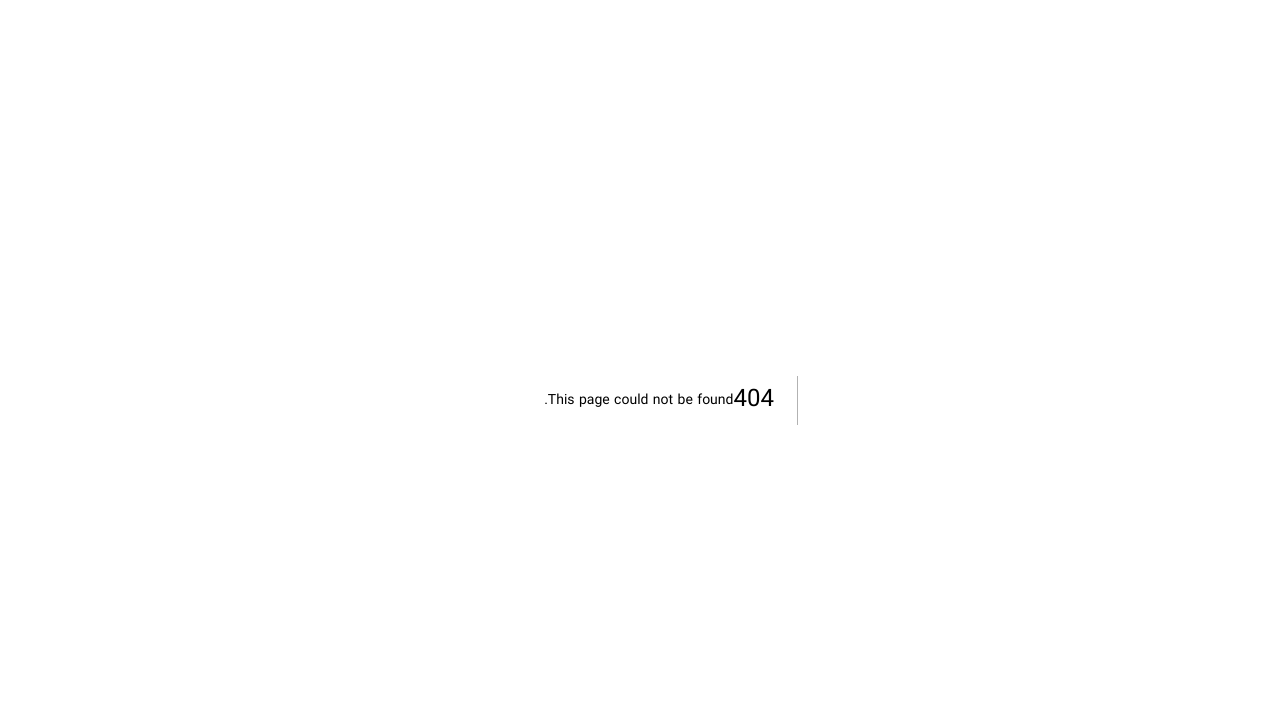
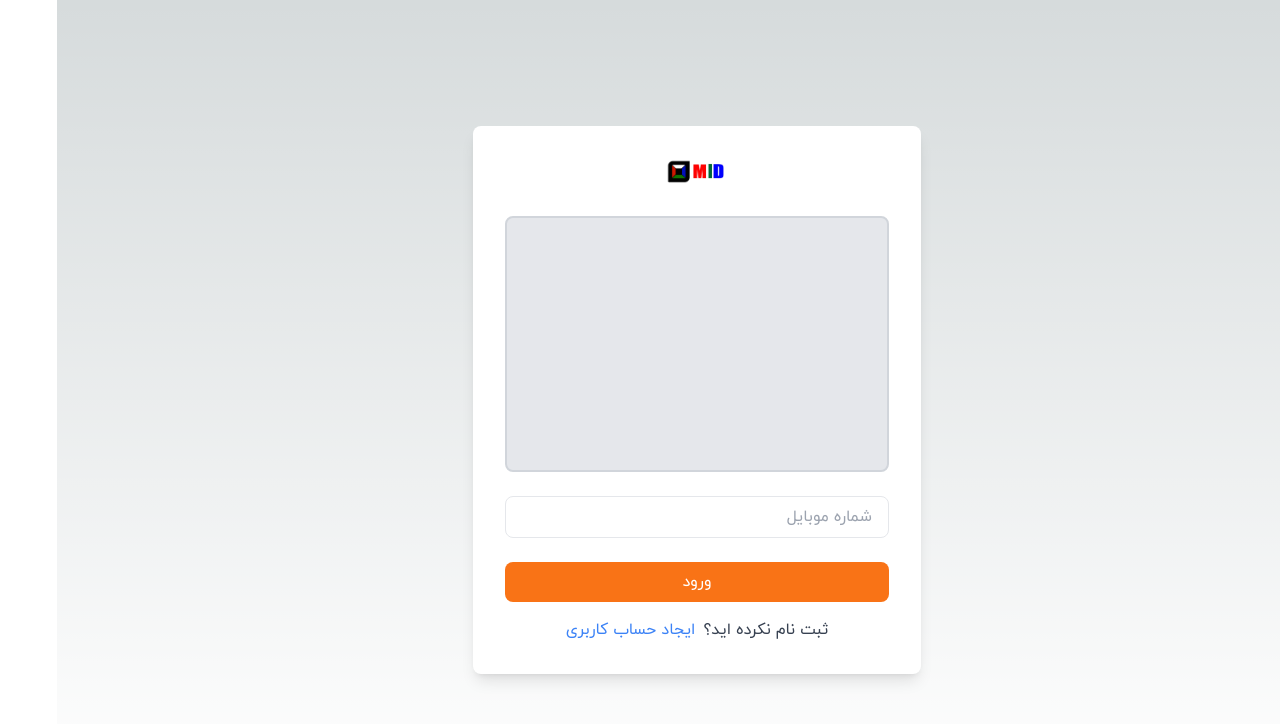
Before and after one commit to NooshinBarazi/mid, a Next.js app: page /login in a window 1280 px wide. Before the commit this address had no page. Shown: the top 724 px of the page. Built offline with nearby package versions, Linux system fonts and the light colour scheme.

Commit message:
build login page

```diff
--- /dev/null
+++ b/app/login/page.tsx
@@ -0,0 +1,86 @@
+"use client";
+import Image from "next/image";
+import { useState } from "react";
+import { useForm } from "react-hook-form";
+
+export default function Login() {
+  const [isModalOpen, setIsModalOpen] = useState(false);
+  const { register, handleSubmit } = useForm();
+
+  const onSubmit = () => {
+    console.log("onsubmit login");
+    setIsModalOpen(true);
+  };
+
+  return (
+    <main className="min-h-screen flex  items-center justify-center p-4">
+      <div className="bg-white md:shadow-lg rounded-lg p-8 w-full max-w-md">
+        <div className="text-xl font-bold flex justify-center mb-8">
+          <Image
+            src="/assets/images/logomid.jpg"
+            alt="Logo"
+            width={64}
+            height={64}
+            className="rounded-lg"
+          />
+        </div>
+        <div className="mb-6">
+          <div className="border-2 border-gray-300 bg-gray-200 rounded-lg h-64"></div>
+        </div>
+        <form onSubmit={handleSubmit(onSubmit)}>
+          <div className="mb-6">
+            <input
+              type="text"
+              placeholder="شماره موبایل"
+              className="w-full px-4 py-2 border rounded-lg focus:outline-none focus:ring-2 focus:ring-orange-500"
+              {...register("phoneNumber")}
+            />
+          </div>
+          <button
+            type="submit"
+            className="w-full bg-orange-500 text-white py-2 rounded-lg hover:bg-orange-600"
+          >
+            ورود
+          </button>
+        </form>
+        <div className="mt-4 text-center flex justify-center gap-2">
+          <p className="text-gray-700">ثبت نام نکرده اید؟</p>
+          <a
+            href="/register"
+            className="text-blue-500 hover:text-blue-700 transition duration-300 ease-in-out"
+          >
+            ایجاد حساب کاربری
+          </a>
+        </div>
+      </div>
+
+      {isModalOpen && (
+        <div className="fixed inset-0 flex items-center justify-center bg-black bg-opacity-50 z-50">
+          <div className="bg-white p-6 rounded-lg shadow-lg max-w-sm w-full relative">
+            <button
+              className="absolute top-2 right-2 text-gray-500 hover:text-gray-700"
+              onClick={() => setIsModalOpen(false)}
+            >
+              ✕
+            </button>
+            <h3 className="text-md font-bold mb-4 text-center mt-4">
+              کد ارسال شده به شماره همراه را وارد کنید
+            </h3>
+            <input
+              type="text"
+              placeholder="کد ارسالی"
+              className="w-full px-4 py-2 mb-4 border rounded-lg focus:outline-none focus:ring-2 focus:ring-orange-500"
+              {...register("code")}
+            />
+            <button
+              className="w-full bg-orange-500 text-white py-2 rounded-lg hover:bg-orange-600"
+              //   onClick={authHandler}
+            >
+              ارسال
+            </button>
+          </div>
+        </div>
+      )}
+    </main>
+  );
+}
```
